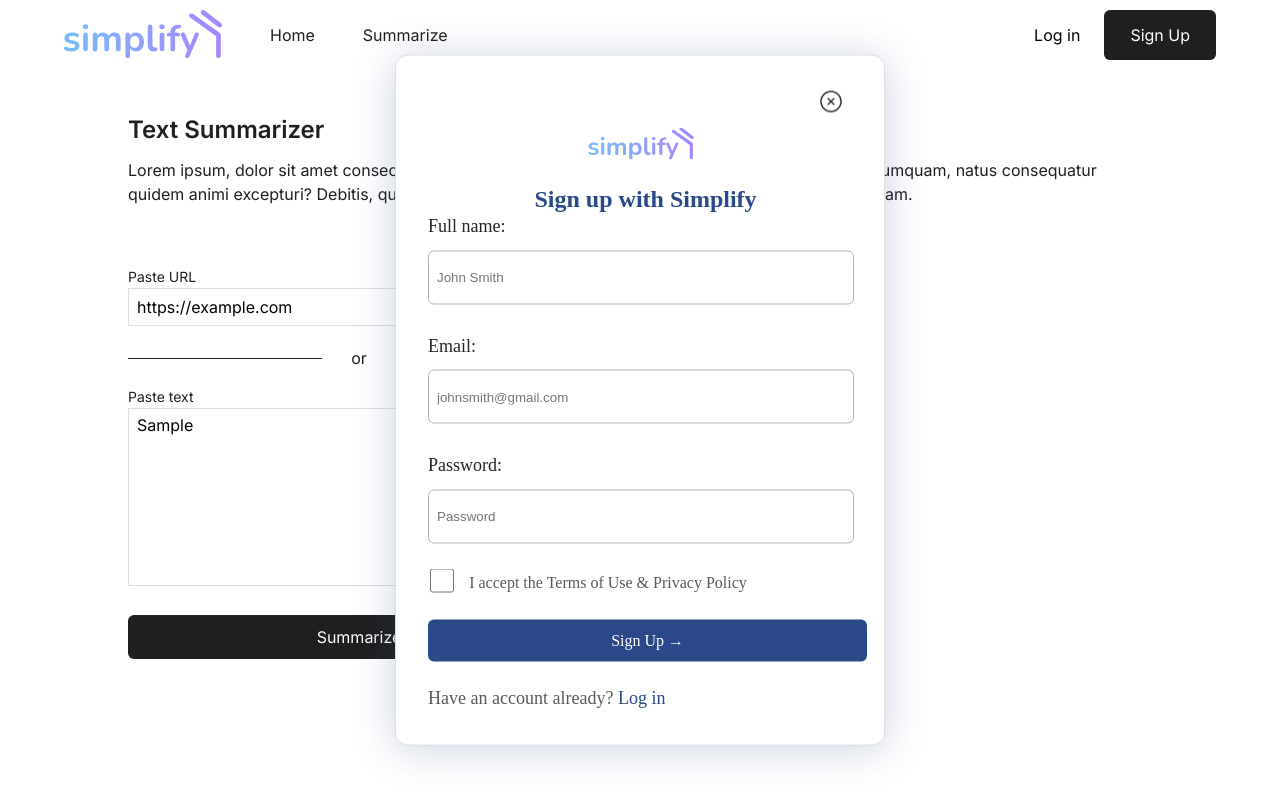
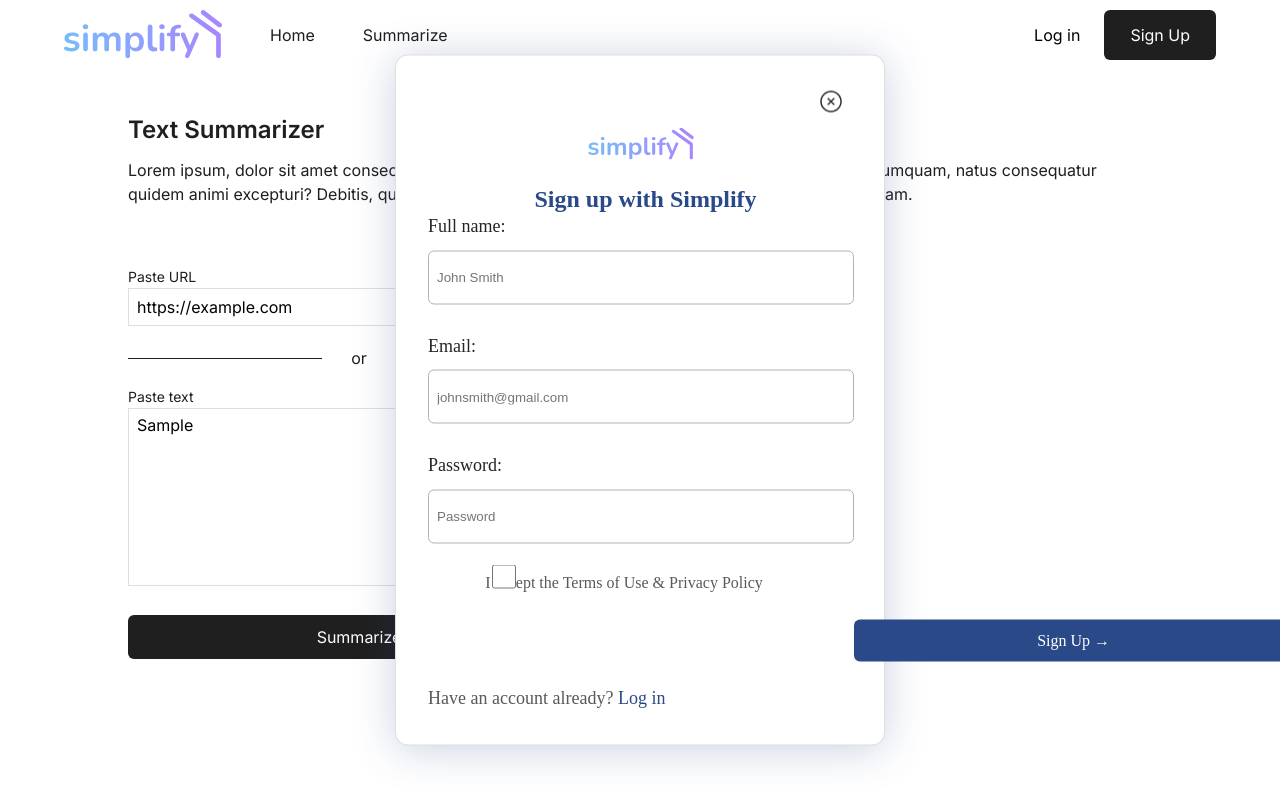
Before and after one commit to lam-brian/Simplify, a React (Create React App) app in the folder client/: page /summarize in a window 1280 px wide. Both pictures are taken after typing "https://example.com", "Sample" into the empty fields and a click on the button "Save notes". Built offline with nearby package versions, Linux system fonts and the light colour scheme.

Commit message:
sign up auth

```diff
--- a/client/src/components/Login/Registration.js
+++ b/client/src/components/Login/Registration.js
@@ -3,8 +3,47 @@ import styles from "./Registration.module.css";
 import { useState } from "react";
 import Vector from "../../images/close-circle.png";
 import { simplifyLogo } from "../../images";
+
 const Reg = ({ setOpenModal }) => {
   const [index, setindex] = useState(0);
+
+  const loginFormHandler = async (event) => {
+    event.preventDefault();
+    const email = document.getElementById("email-login").value.trim();
+    const password = document.getElementById("password-login").value.trim();
+
+    if (email && password) {
+      const response = await fetch("http://localhost:3001/api/users/login", {
+        method: "POST",
+        body: JSON.stringify({ email, password }),
+        headers: { "Content-Type": "application/json" },
+      });
+      if (response.ok) {
+        document.location.replace("/home");
+      } else {
+        alert(response.statusText);
+      }
+    }
+  };
+
+  const signupFormHandler = async (event) => {
+    event.preventDefault();
+    const name = document.getElementById("name-signup").value.trim();
+    const email = document.getElementById("email-signup").value.trim();
+    const password = document.getElementById("password-signup").value.trim();
+    if (name && email && password) {
+      const response = await fetch("http://localhost:3001/api/users/", {
+        method: "POST",
+        body: JSON.stringify({ name, email, password }),
+        headers: { "Content-Type": "application/json" },
+      });
+      if (response.ok) {
+        document.location.replace("/home");
+      } else {
+        alert(response.statusText);
+      }
+    }
+  };
 
   return (
     <>
@@ -21,28 +60,35 @@ const Reg = ({ setOpenModal }) => {
           <img className={styles.logo} src={simplifyLogo} alt="logo" />
           <div hidden={index !== 0}>
             <div className={styles.signup}>Sign up with Simplify</div>
-            <form>
+            <form onSubmit={signupFormHandler}>
               <div className={styles.label}>Full name:</div>
-              <input className={styles.input} placeholder="John Smith" />
+              <input
+                id="name-signup"
+                className={styles.input}
+                placeholder="John Smith"
+              />
               <div className={styles.label}>Email:</div>
               <input
+                id="email-signup"
                 className={styles.input}
                 placeholder="johnsmith@gmail.com"
               />
               <div className={styles.label}>Password:</div>
               <input
+                id="password-signup"
                 type="password"
                 className={styles.input}
                 placeholder="Password"
               />
-              <input className={styles.checkbox} type="checkbox" />
+
+              <pre className={styles.term}>
+               <input className={styles.checkbox} type="checkbox" />    I accept the Terms of Use & Privacy Policy
+              </pre>
+              <Button type="submit" className="btn--secondary">
+                <pre className={styles.register}>Sign Up →</pre>
+              </Button>
             </form>
-            <div className={styles.term}>
-              I accept the Terms of Use & Privacy Policy
-            </div>
-            <Button className="btn--secondary">
-              <pre className={styles.register}>Sign Up →</pre>
-            </Button>
+
             <div className={styles.account}>
               Have an account already?{" "}
               <button
@@ -57,22 +103,24 @@ const Reg = ({ setOpenModal }) => {
           </div>
           <div hidden={index !== 1}>
             <div className={styles.signin}>Sign in</div>
-            <form>
+            <form onSubmit={loginFormHandler}>
               <div className={styles.label}>Email:</div>
               <input
+                id="email-login"
                 className={styles.input}
                 placeholder="johnsmith@gmail.com"
               />
               <div className={styles.label}>Password:</div>
               <input
+                id="password-login"
                 type="password"
                 className={styles.input}
                 placeholder="Password"
               />
-            </form>
-            <Button className="btn--secondary">
+            <Button type="submit" className="btn--secondary">
               <pre className={styles.register}>Sign In →</pre>
             </Button>
+            </form>
             <div className={styles.account}>
               Go back to{" "}
               <button
```
